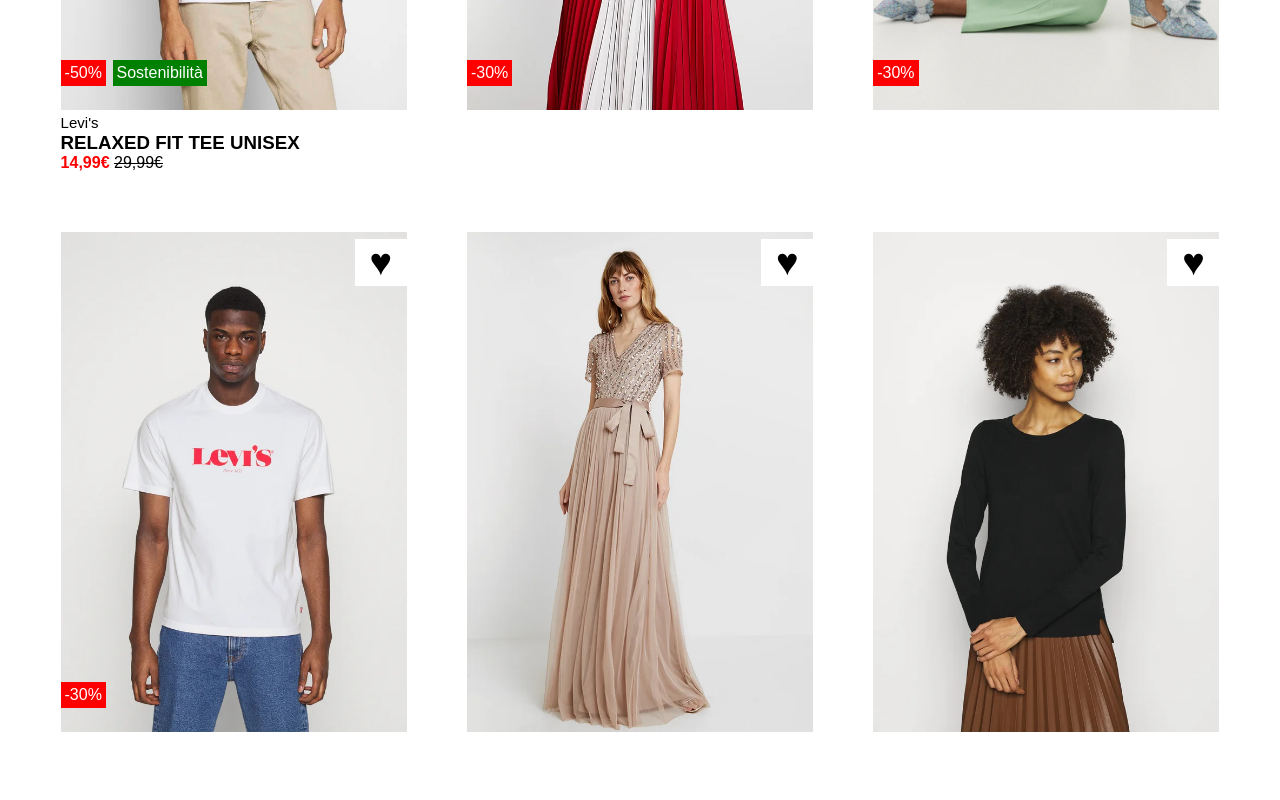
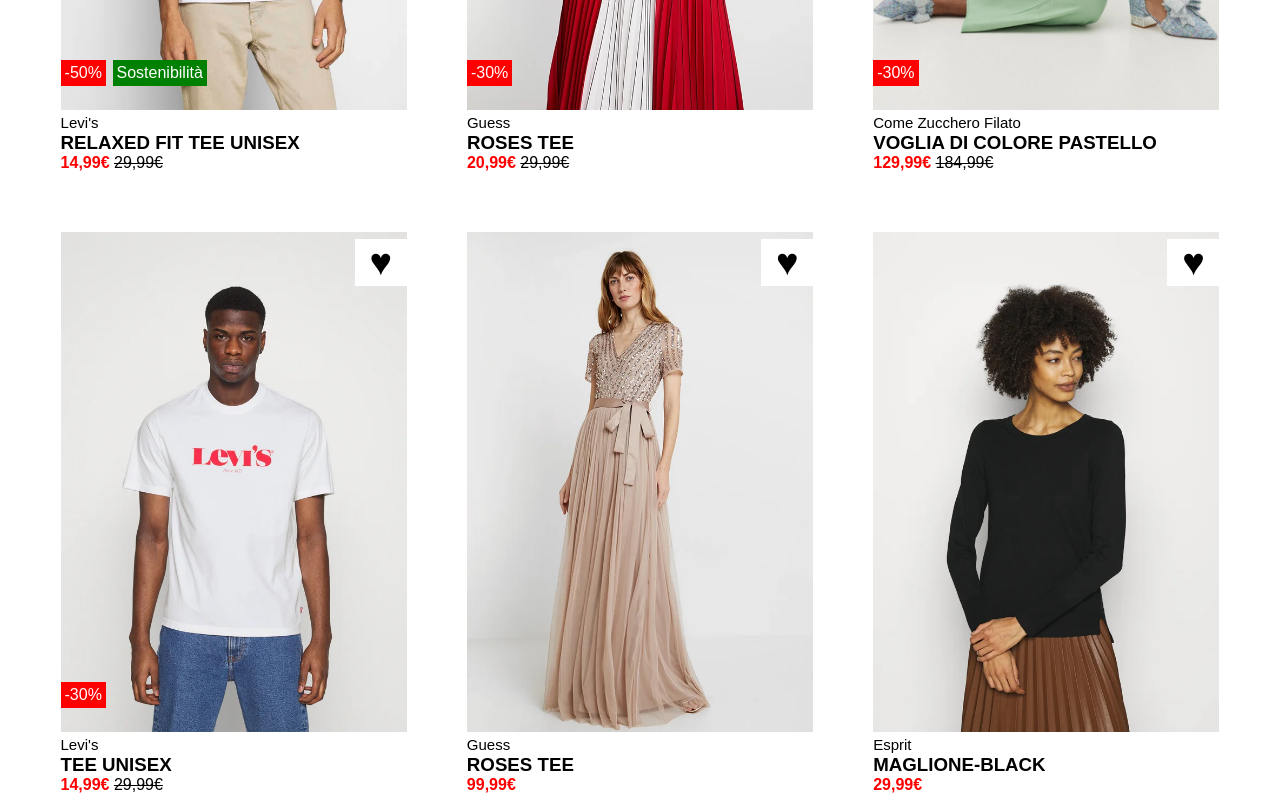
Before and after one commit to GennaroBuonomo/html-css-boolando, a plain HTML site: page index.html in a window 1280 px wide. Shown: the part 600-1400 px from the top of the page. Drawn offline with Linux system fonts and the light colour scheme.

Commit message:
[and] fine scritta sotto cards

```diff
--- a/index.html
+++ b/index.html
@@ -59,6 +59,11 @@
             <span class="heart">&hearts;</span>
             <span class=" discount-neg bg-red">-30%</span>
           </div>
+          <div>
+            <span class="article-brand">Guess</span>
+            <h3 class="article-name">Roses Tee</h3>
+            <strong class="article-price">20,99€</strong> <del>29,99€</del>
+          </div>
         </div>
         <div class="col-33 p-20">
           <div class="card">
@@ -66,6 +71,11 @@
             <img src="./img/3b.webp" class="back-image" alt="3b">
             <span class="heart">&hearts;</span>
             <span class=" discount-neg bg-red">-30%</span>
+          </div>
+          <div>
+            <span class="article-brand">Come Zucchero Filato</span>
+            <h3 class="article-name">Voglia Di Colore Pastello</h3>
+            <strong class="article-price">129,99€</strong> <del>184,99€</del>
           </div>
         </div>
         <div class="col-33 p-20">
@@ -75,6 +85,11 @@
             <span class="heart">&hearts;</span>
             <span class=" discount-neg bg-red">-30%</span>
           </div>
+          <div>
+            <span class="article-brand">Levi's</span>
+            <h3 class="article-name">Tee Unisex</h3>
+            <strong class="article-price">14,99€</strong> <del>29,99€</del>
+          </div>
         </div>
         <div class="col-33 p-20">
           <div class="card">
@@ -82,12 +97,22 @@
             <img src="./img/5b.webp" class="back-image" alt="5b">
             <span class="heart">&hearts;</span>
           </div>
+          <div>
+            <span class="article-brand">Guess</span>
+            <h3 class="article-name">Roses Tee</h3>
+            <strong class="article-price">99,99€</strong>
+          </div>
         </div>
         <div class="col-33 p-20">
           <div class="card">
             <img src="./img/6.webp" class="front-image" alt="6">
             <img src="./img/6b.webp" class="back-image" alt="6b">
             <span class="heart">&hearts;</span>
+          </div>
+          <div>
+            <span class="article-brand">Esprit</span>
+            <h3 class="article-name">Maglione-black</h3>
+            <strong class="article-price">29,99€</strong>
           </div>
         </div>
       </div>
```
